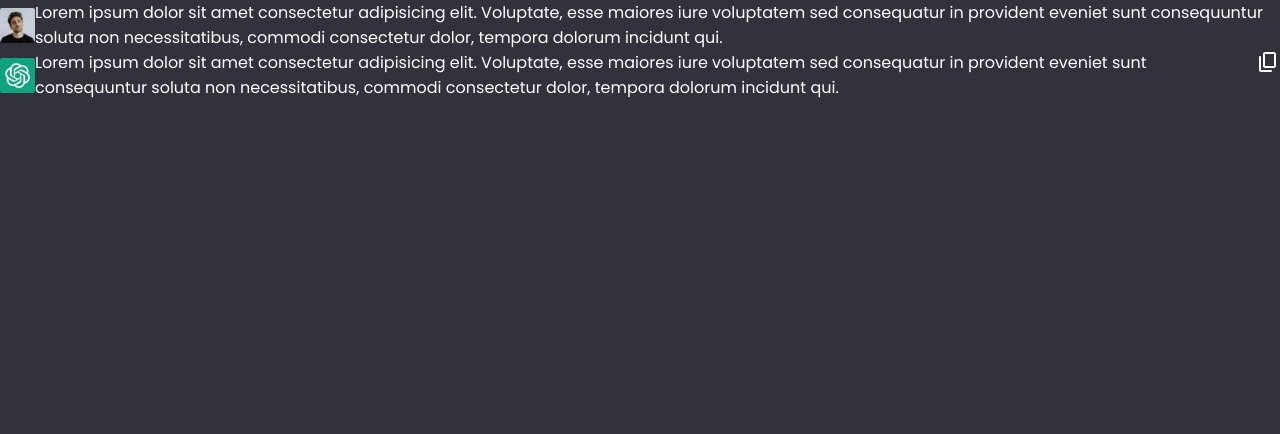
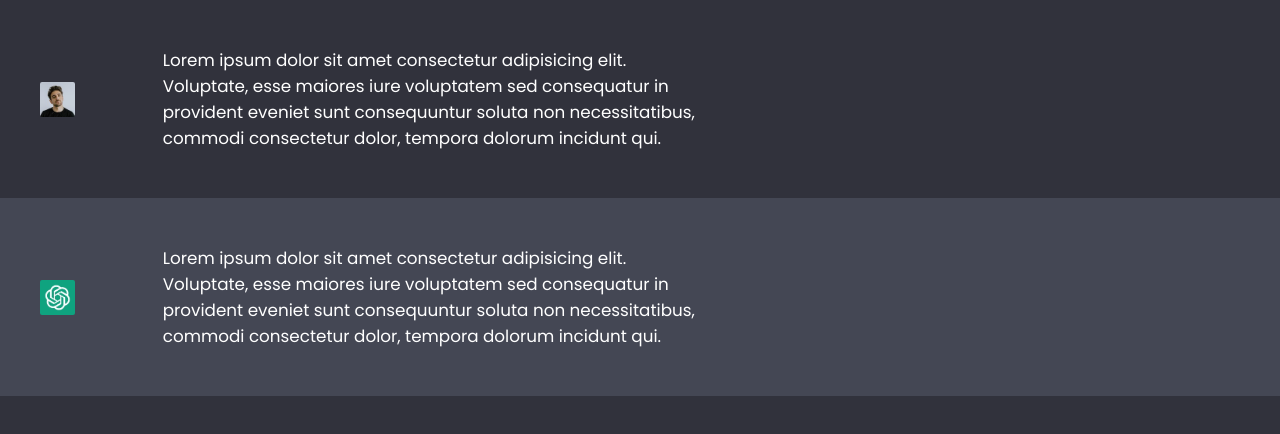
Before and after one commit to Hagwan/ChatGPT_Clone, a plain HTML site: page index.html in a window 1280 px wide. Drawn offline with nearby package versions, Linux system fonts and the light colour scheme.

Commit message:
update HTML & CSS

```diff
--- a/style.css
+++ b/style.css
@@ -22,16 +22,35 @@ body {
 }
 
 
-.chat-container {
+.chat-container .chat {
+    padding: 20px 10px;
+    display: flex;
+    justify-content: center;
     color: var(--text-color);
 }
 
+.chat-container .chat.outgoing {
+background-color: var(--outgoing-chat-bg);
+border: 1px solid var(--outgoing-chat-border);
+}
+.chat-container .chat.incoming {
+    background-color: var(--incoming-chat-bg);
+    border: 1px solid var(--incoming-chat-border);
+}
 .chat .chat-content{
 display: flex;
+max-width: 1200px;
+width: 100%;
 align-items: flex-start;
 justify-content: space-between;
+}
 
+.chat .chat-content span {
+font-size: 1.3rem ;
+color: var(--icon-color);
+visibility: hidden;
 }
+
 .chat .chat-details  {
    display: flex;
     align-items: center;
@@ -43,3 +62,14 @@ height: 35px;
 object-fit: cover;
 border-radius: 2px;
 }
+
+.chat .chat-details p {
+white-space: pre-wrap;
+font-size: 1.05rem;
+padding: 0 50px 0 25px;
+}
+span.material-symbols-rounded{
+    user-select: none;
+    cursor: pointer;
+
+}
```
Also changed, not shown: index.html (+1 -0 lines).
